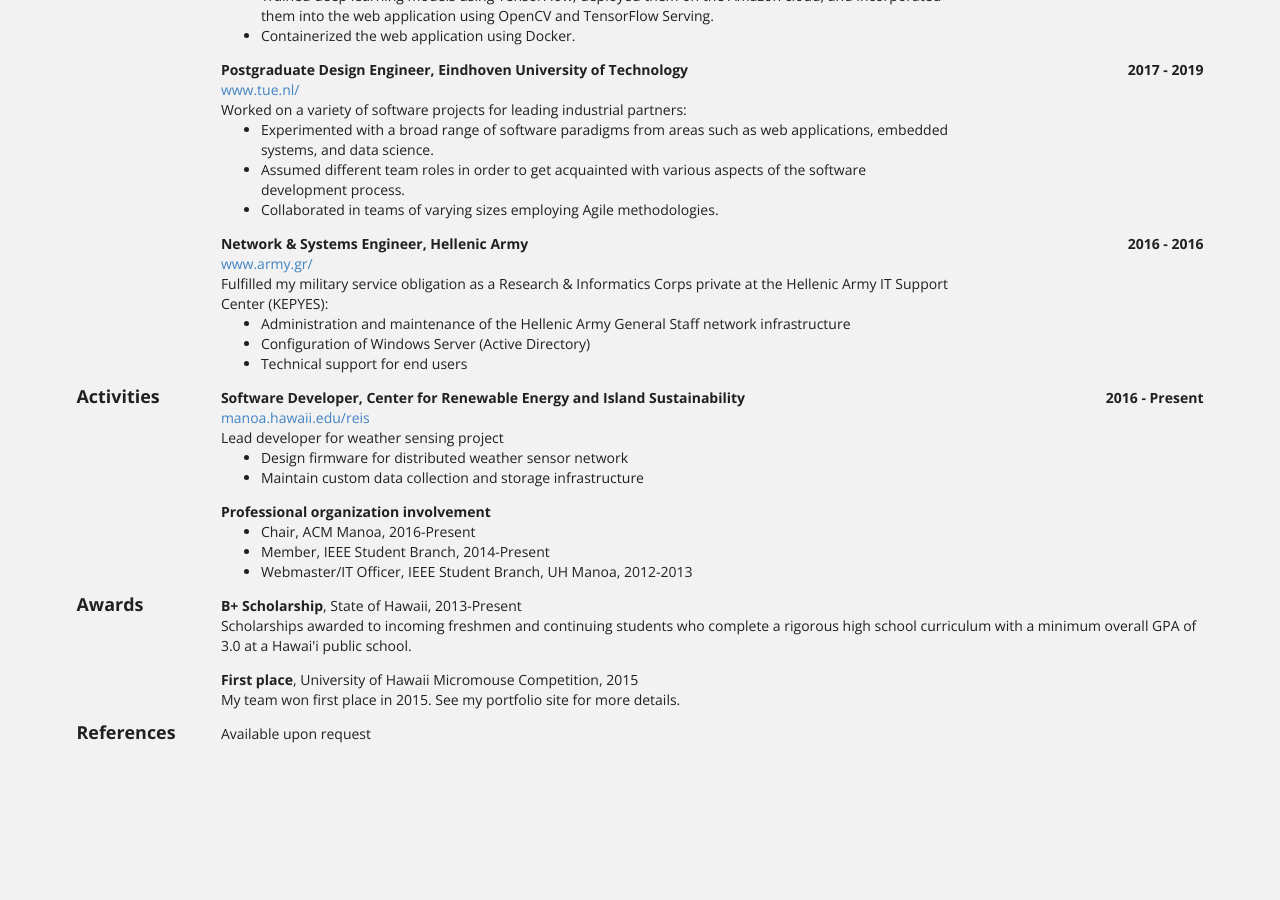
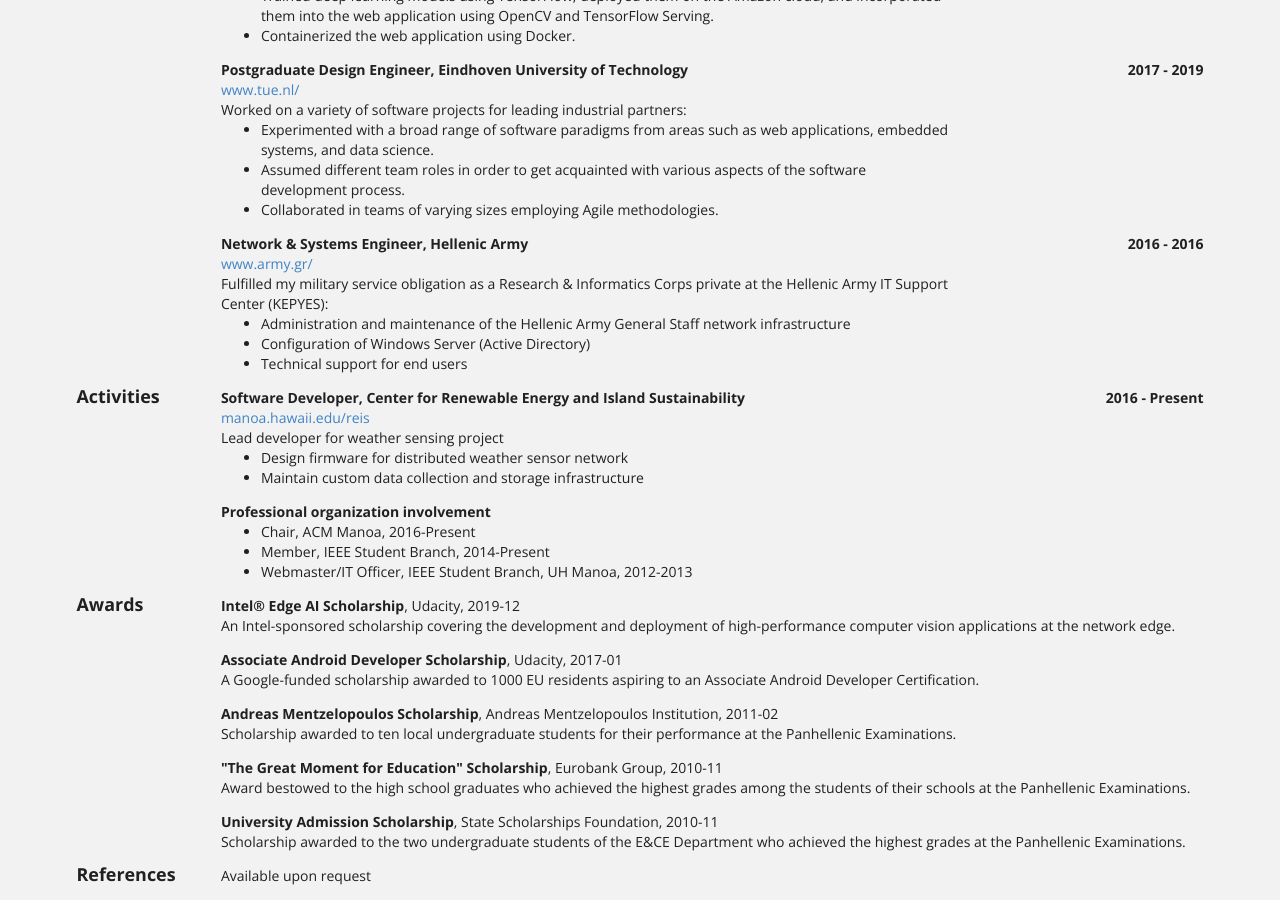
Before and after one commit to KSmanis/ksmanis.github.io, a Jekyll site: the page built from bio/index.html, in a window 1280 px wide and 900 px high, scrolled down 595 px. Built offline with Jekyll 4.4.1, drawn with Linux system fonts in a browser that asks for light colours; before the commit the page ends 1353 px from its top, so only the background shows below that.

Commit message:
Personalize awards section

```diff
--- a/_data/bio.json
+++ b/_data/bio.json
@@ -163,16 +163,34 @@
   ],
   "awards": [
     {
-      "title": "B+ Scholarship",
-      "date": "2013-Present",
-      "awarder": "State of Hawaii",
-      "summary": "Scholarships awarded to incoming freshmen and continuing students who complete a rigorous high school curriculum with a minimum overall GPA of 3.0 at a Hawai'i public school."
+      "title": "Intel® Edge AI Scholarship",
+      "date": "2019-12",
+      "awarder": "Udacity",
+      "summary": "An Intel-sponsored scholarship covering the development and deployment of high-performance computer vision applications at the network edge."
     },
     {
-      "title": "First place",
-      "date": "2015",
-      "awarder": "University of Hawaii Micromouse Competition",
-      "summary": "My team won first place in 2015.  See my portfolio site for more details."
+      "title": "Associate Android Developer Scholarship",
+      "date": "2017-01",
+      "awarder": "Udacity",
+      "summary": "A Google-funded scholarship awarded to 1000 EU residents aspiring to an Associate Android Developer Certification."
+    },
+    {
+      "title": "Andreas Mentzelopoulos Scholarship",
+      "date": "2011-02",
+      "awarder": "Andreas Mentzelopoulos Institution",
+      "summary": "Scholarship awarded to ten local undergraduate students for their performance at the Panhellenic Examinations."
+    },
+    {
+      "title": "\"The Great Moment for Education\" Scholarship",
+      "date": "2010-11",
+      "awarder": "Eurobank Group",
+      "summary": "Award bestowed to the high school graduates who achieved the highest grades among the students of their schools at the Panhellenic Examinations."
+    },
+    {
+      "title": "University Admission Scholarship",
+      "date": "2010-11",
+      "awarder": "State Scholarships Foundation",
+      "summary": "Scholarship awarded to the two undergraduate students of the E&CE Department who achieved the highest grades at the Panhellenic Examinations."
     }
   ],
   "references": [
```
